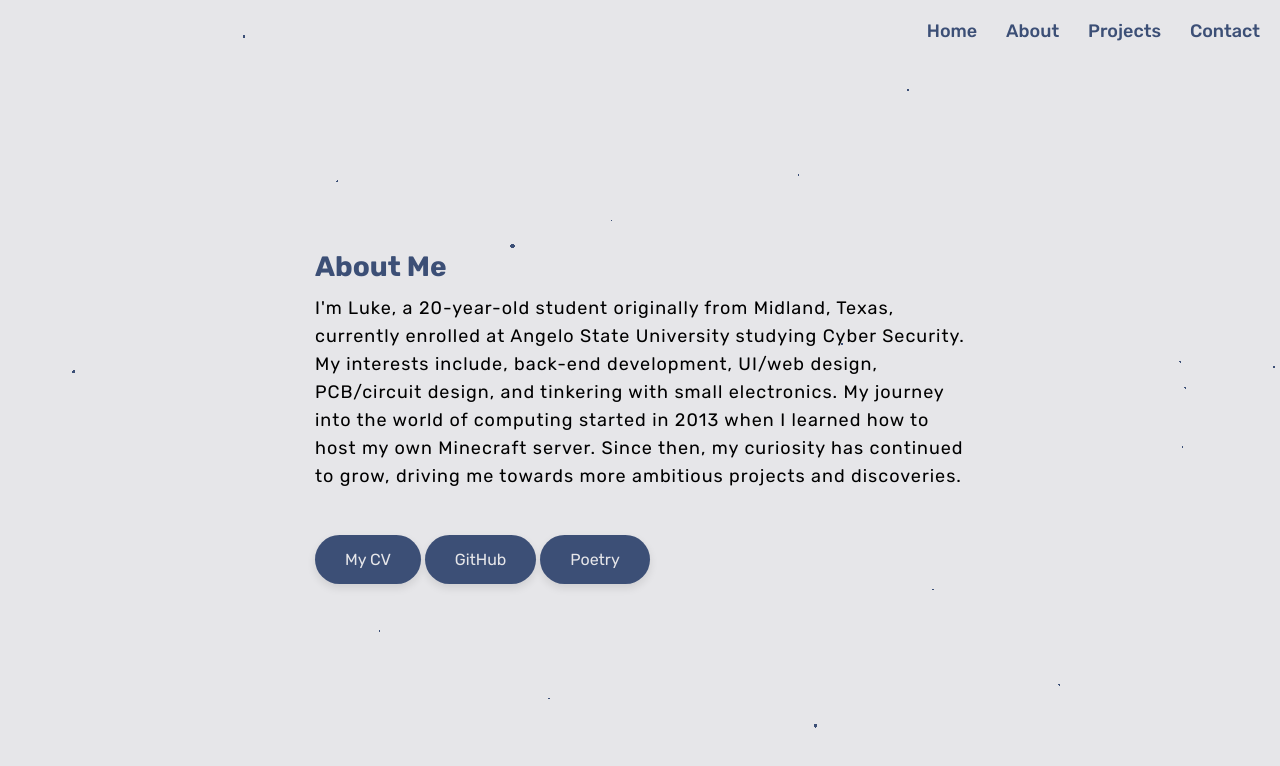
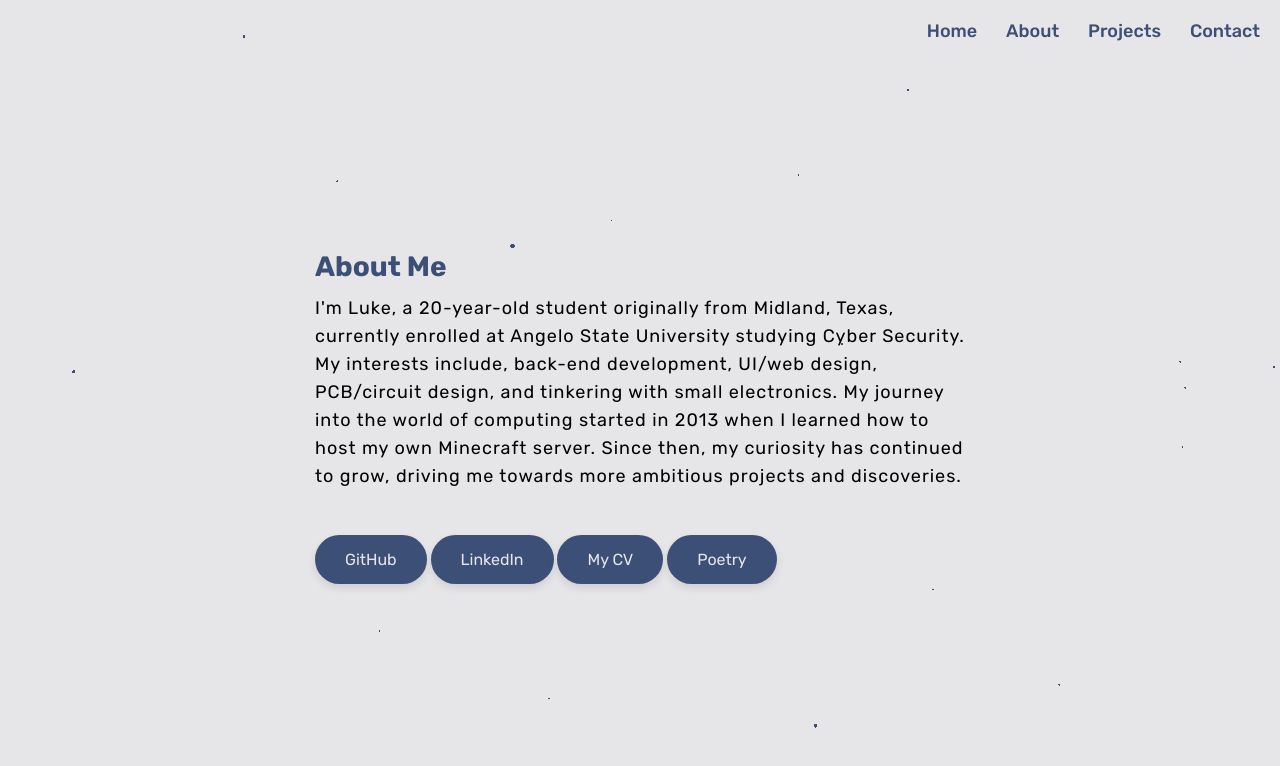
Before and after one commit to TunnelDog/lukeg.xyz, a plain HTML site: page about/index.html in a window 1280 px wide. Drawn offline with nearby package versions, Linux system fonts and the light colour scheme; animation ran at ten frames a second.

Commit message:
added buttons

```diff
--- a/about/index.html
+++ b/about/index.html
@@ -38,8 +38,10 @@
                     Since then, my curiosity has continued to grow, driving me
                     towards more ambitious projects and discoveries.
                 </p>
+
+                <button type="button" onclick="window.open('https://github.com/TunnelDog', '_blank')">GitHub</button>
+                <button type="button" onclick="window.open('https://www.linkedin.com/in/luke-gamertsfelder-0436962bb/', '_blank')">LinkedIn</button>
                 <button type="button" class="cv" onclick="window.open('/about/assests/cv.pdf', '_blank')">My CV</button>
-                <button type="button" onclick="window.open('https://github.com/TunnelDog', '_blank')">GitHub</button>
                 <button type="button" onclick="window.location.href = '/../poetry/index.html'">Poetry</button>
 
             </div>
```
